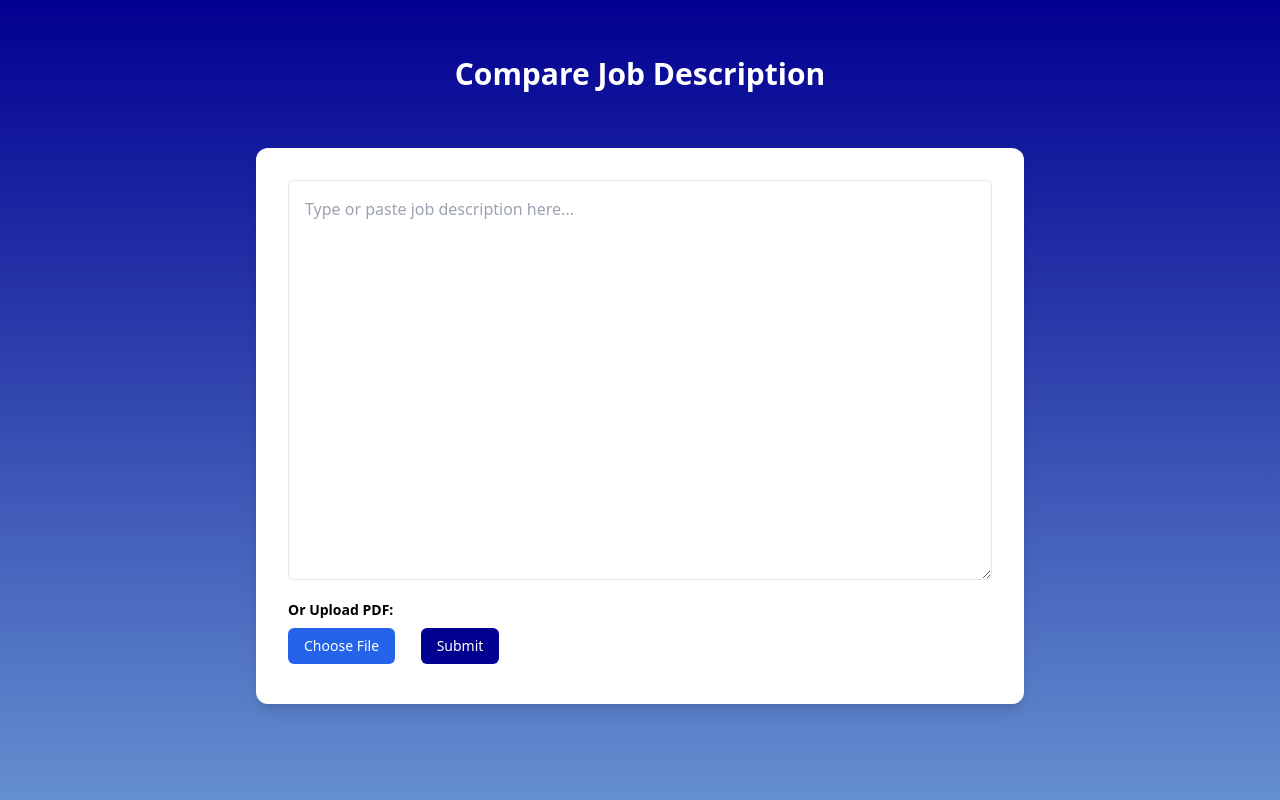
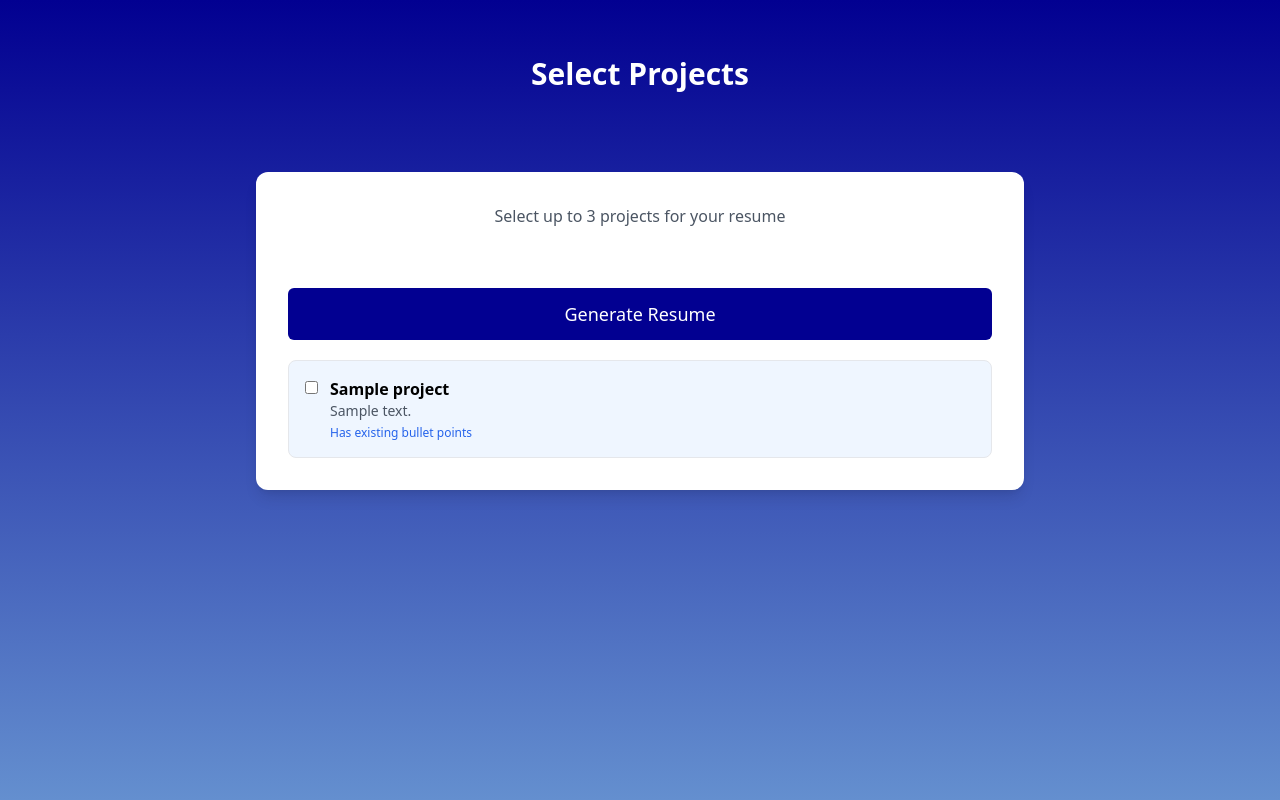
Before and after one commit to 0layiw0la/Github-JD, a Flask app: page /compare/manual in a window 1280 px wide. Run offline with Flask 3, Linux system fonts and the light colour scheme; the visitor is signed in with stand-in values (Sample User, id 1); tables that the repository leaves empty hold one stand-in row (values such as "Sample post"); some libraries are stand-ins or nearby versions.

Commit message:
FInally done setting up resume generation and manual route

```diff
--- a/routes.py
+++ b/routes.py
@@ -3,7 +3,8 @@ from sqlalchemy.exc import IntegrityError
 from models import User, Projects
 from functions.Scraping import ScrapeProjects
 from functions.prompt import compare_jd,load_data,get_descriptions,generate_bullets
-from functions.upload import allowed_file,process_pdf,process_text,UPLOAD_FOLDER,build_profile_docx
+from functions.upload import allowed_file,process_pdf,process_text,UPLOAD_FOLDER
+from functions.Resume_docx import build_profile_docx
 import requests
 import pandas as pd
 import os
@@ -61,18 +62,15 @@ def register_routes(app,db):
                 return redirect(url_for('login'))  # Redirect back to login
 
 
-
     @app.route('/')
     def index():
         username = session.get('username')  # Retrieve username from session
         if not username:
             return redirect(url_for('signup'))  # Redirect to signup if not logged in
 
-
         return render_template('index.html', welcome=username)
 
-
-
+    """ For Users to fill in personal details needed in the resume """
     @app.route('/details', methods=['GET', 'POST'])
     def details():
         if not session.get('username'):
@@ -80,7 +78,6 @@ def register_routes(app,db):
             return redirect(url_for('login'))
 
         user = User.query.filter_by(username=session['username']).first()
-
         if request.method == 'GET':
             # Pre-populate form if user data exists
             if user:
@@ -225,49 +222,89 @@ def register_routes(app,db):
             return redirect(url_for('add'))  # Stay on `/add` if an error occurs
 
 
-
+    """ Really more of a generate route. It loads the page where the user choses
+    if they wan AI generated resume completely or choice in what projects are used."""
     @app.route('/compare', methods=['GET'])
     def compare():
-        """Initial comparison method selection page"""
         if not session.get('username'):
             flash('Please login first', 'error')
             return redirect(url_for('login'))
+        user = User.query.filter_by(username=session.get("username")).first()
+        if not user.fullname:
+            flash('Please fill in personal details first')
+            return render_template('details.html')
         return render_template('compare_choice.html')
+
 
     @app.route('/compare/manual', methods=['GET', 'POST'])
     def manual_compare():
-        """Original compare functionality"""
+        """Shows all projects for manual selection and handles form submission"""
         if not session.get('username'):
             flash('Please login first', 'error')
             return redirect(url_for('login'))
 
+        username = session.get('username')
+
         if request.method == 'GET':
-            return render_template('compare.html',route='manual_compare')
+            # Get all user's projects
+            user_projects = Projects.query.filter_by(username=username).all()
 
-        # Handle file upload and text input
-        jd_text = ""
-        if 'jd_file' in request.files:
-            file = request.files['jd_file']
-            if file and allowed_file(file.filename):
-                file_path = os.path.join(UPLOAD_FOLDER, file.filename)
-                file.save(file_path)
-                jd_text = process_pdf(file_path)
+            if not user_projects:
+                flash("No projects found.", "info")
+                return redirect(url_for('index'))
 
-        if not jd_text:
-            jd_text = process_text(request.form.get('jd_text', ''))
+            # Format projects for template showing which have existing bullets
+            formatted_projects = []
+            for project in user_projects:
+                formatted_projects.append({
+                    "name": project.projectname,
+                    "description": project.description or "No description provided",
+                    "has_bullets": bool(project.bulletpoints)
+                })
 
-        if not jd_text:
-            flash("Please provide a job description.", "warning")
-            return redirect(url_for('manual_compare'))
+            return render_template('manual_results.html', projects=formatted_projects)
 
-        projects = load_data()
-        if not projects:
-            flash("No projects found.", "info")
-            return redirect(url_for('manual_compare'))
+        elif request.method == 'POST':
+            # Get selected project names
+            selected_projects = request.form.getlist('project_names')
 
-        top_projects = compare_jd(jd_text, projects)
-        return render_template('compare_results.html', projects=top_projects)
+            if not selected_projects:
+                flash("Please select at least one project.", "warning")
+                return redirect(url_for('manual_compare'))
 
+            # Check if any selected projects need bullet generation
+            existing_bullets = {}
+            projects_needing_bullets = []
+
+            for project_name in selected_projects:
+                project = Projects.query.filter_by(
+                    username=username,
+                    projectname=project_name.strip()
+                ).first()
+
+                if project and project.bulletpoints:
+                    try:
+                        bullets = json.loads(project.bulletpoints)
+                        existing_bullets[project_name] = bullets
+                    except json.JSONDecodeError:
+                        projects_needing_bullets.append(project_name)
+                else:
+                    projects_needing_bullets.append(project_name)
+
+            # If all selected projects have bullets, go directly to results
+            if not projects_needing_bullets:
+                user = User.query.filter_by(username=username).first()
+                return render_template("bullet_results.html",
+                                    bullets=existing_bullets,
+                                    user=user)
+
+            # Otherwise go to compare_results for bullet generation
+            return render_template("compare_results.html",
+                                projects=projects_needing_bullets,
+                                existing_bullets=existing_bullets)
+
+
+    """Genrate the resume based of AI recommendations"""
     @app.route('/compare/automated', methods=['GET', 'POST'])
     def automated_compare():
         """Automated comparison route with database check"""
@@ -324,7 +361,7 @@ def register_routes(app,db):
         if not projects_needing_bullets:
             flash("Retrieved all bullet points from database.", "info")
             user = User.query.filter_by(username=session.get("username")).first()
-            print(user,'hiiiiiiiiiiiiiiiiiiiiii')
+
             return render_template("bullet_results.html", bullets=existing_bullets, user=user)
 
         # If some projects need bullets, pass only those to comparison results
@@ -447,8 +484,6 @@ def register_routes(app,db):
                                user=user)
 
 
-
-
     @app.route('/view', methods=['GET'])
     def view():
 
@@ -499,11 +534,6 @@ def register_routes(app,db):
                 flash("User not found!", "error")
                 return redirect(url_for('delete_user'))  # Stay on delete page if user not found
 
-    """
-        Placeholder for a tracking feature. Intended for future implementation
-        of project tracking functionality.
-    """
-
 
     @app.route('/edit_project',methods=['POST','GET'])
     def edit_project():
@@ -553,8 +583,11 @@ def register_routes(app,db):
             description = request.form.get("project_info")
 
             # Generating bullet points
-            input_for_propmpt = f"{project_name} : {description}"
-            bullets_dict = generate_bullets(input_for_propmpt)
+            combined_inputs = {
+                project_name: description.strip()
+            }
+            bullets_dict = generate_bullets(combined_inputs)
+            print(bullets_dict)
             bullets = bullets_dict[project_name]
 
             #Adding to database
--- a/templates/compare_choice.html
+++ b/templates/compare_choice.html
@@ -2,7 +2,7 @@
 
 {% block content %}
 <h2 class="text-3xl font-semibold mb-[7vh] sm:pt-[5vh] pt-[3vh] text-center text-white">Choose Comparison Method</h2>
-
+<p class="text-center text-white mb-4">Make sure to have filled personal details for resume generation.</p>
 <div class="flex flex-col sm:flex-row gap-6 justify-center items-center h-[50vh]">
   <!-- Manual Comparison Card -->
   <a href="{{ url_for('manual_compare') }}" class="w-[80vw] h-[40vh] sm:w-[300px] bg-white p-6 rounded-xl shadow-lg hover:scale-105 transition-transform">
--- /dev/null
+++ b/templates/manual_results.html
@@ -0,0 +1,46 @@
+{% extends "base.html" %}
+
+{% block content %}
+<h2 class="text-3xl font-semibold mb-[10vh] pt-[5vh] text-center text-white">Select Projects</h2>
+
+<div class="w-[80vw] md:w-[60vw] m-auto bg-white p-8 rounded-xl shadow-lg">
+  <form id="projectForm" method="POST" class="flex flex-col gap-5">
+    <p class="text-center text-gray-600 mb-4">Select up to 3 projects for your resume</p>
+    <button type="submit"
+            class="bg-[#020091] text-white py-3 rounded-md hover:bg-black text-lg mt-6">
+      Generate Resume
+    </button>
+    <div class="grid gap-4">
+      {% for project in projects %}
+        <div class="flex items-start gap-3 p-4 border rounded-lg {% if project.has_bullets %}bg-blue-50{% endif %}">
+          <input type="checkbox"
+                 name="project_names"
+                 value="{{ project.name }}"
+                 class="mt-1 cursor-pointer"
+                 onclick="limitSelections(this)">
+          <div>
+            <h4 class="font-semibold">{{ project.name }}</h4>
+            <p class="text-sm text-gray-600">{{ project.description }}</p>
+            {% if project.has_bullets %}
+              <span class="text-xs text-blue-600 mt-1 block">Has existing bullet points</span>
+            {% endif %}
+          </div>
+        </div>
+      {% endfor %}
+    </div>
+
+  </form>
+</div>
+
+<script>
+function limitSelections(checkbox) {
+  const form = document.getElementById('projectForm');
+  const checked = form.querySelectorAll('input[type="checkbox"]:checked');
+
+  if (checked.length > 3) {
+    checkbox.checked = false;
+    alert('You can only select up to 3 projects');
+  }
+}
+</script>
+{% endblock %}
```
Also changed, not shown: functions/Resume_docx.py (added, +218 -0 lines), functions/upload.py (+0 -215 lines), templates/bullet_results.html (+11 -0 lines), templates/details.html (+18 -1 lines), templates/index.html (+4 -4 lines), static/images/compare.png (deleted), static/images/generate.png (added), static/images/tracker.png (deleted).
